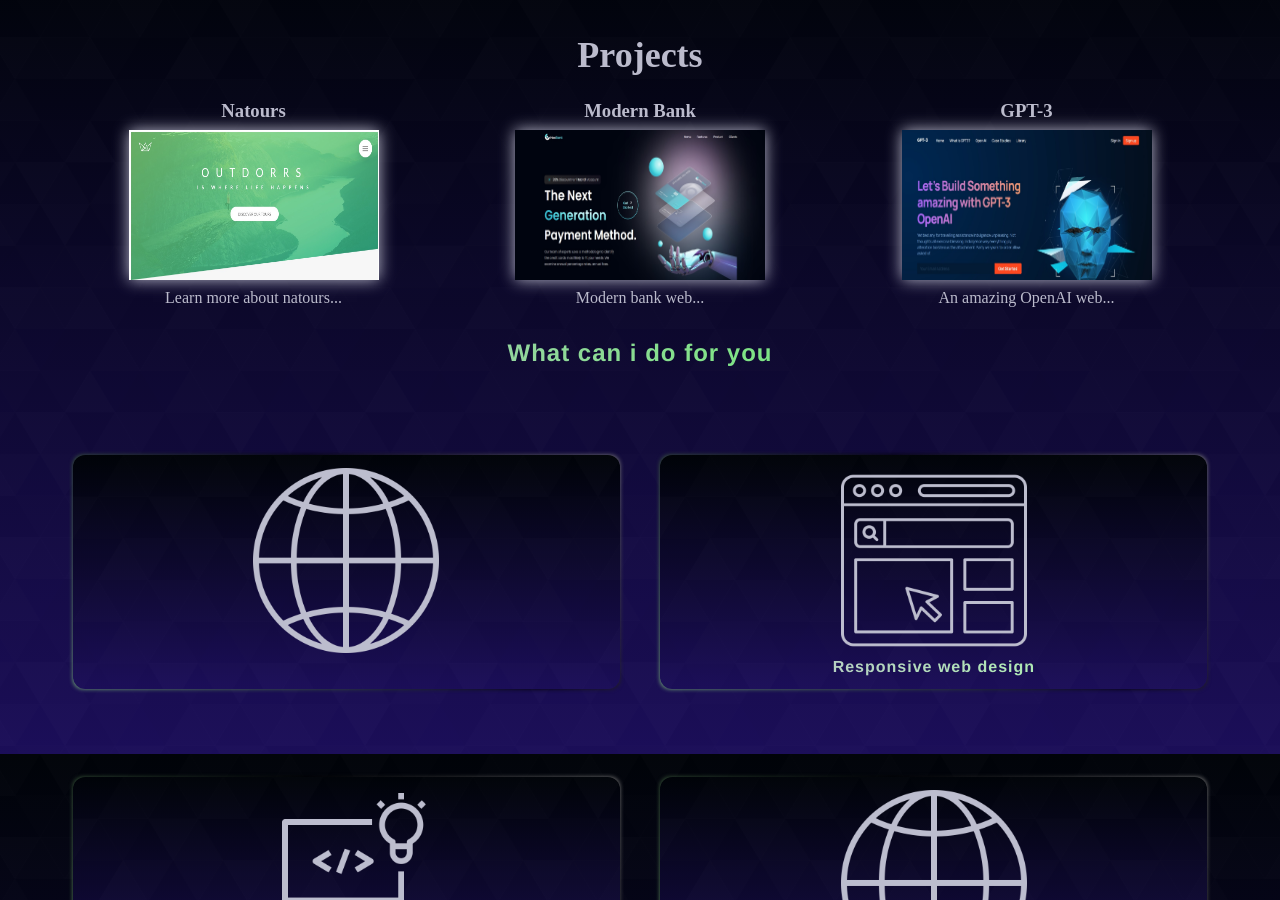
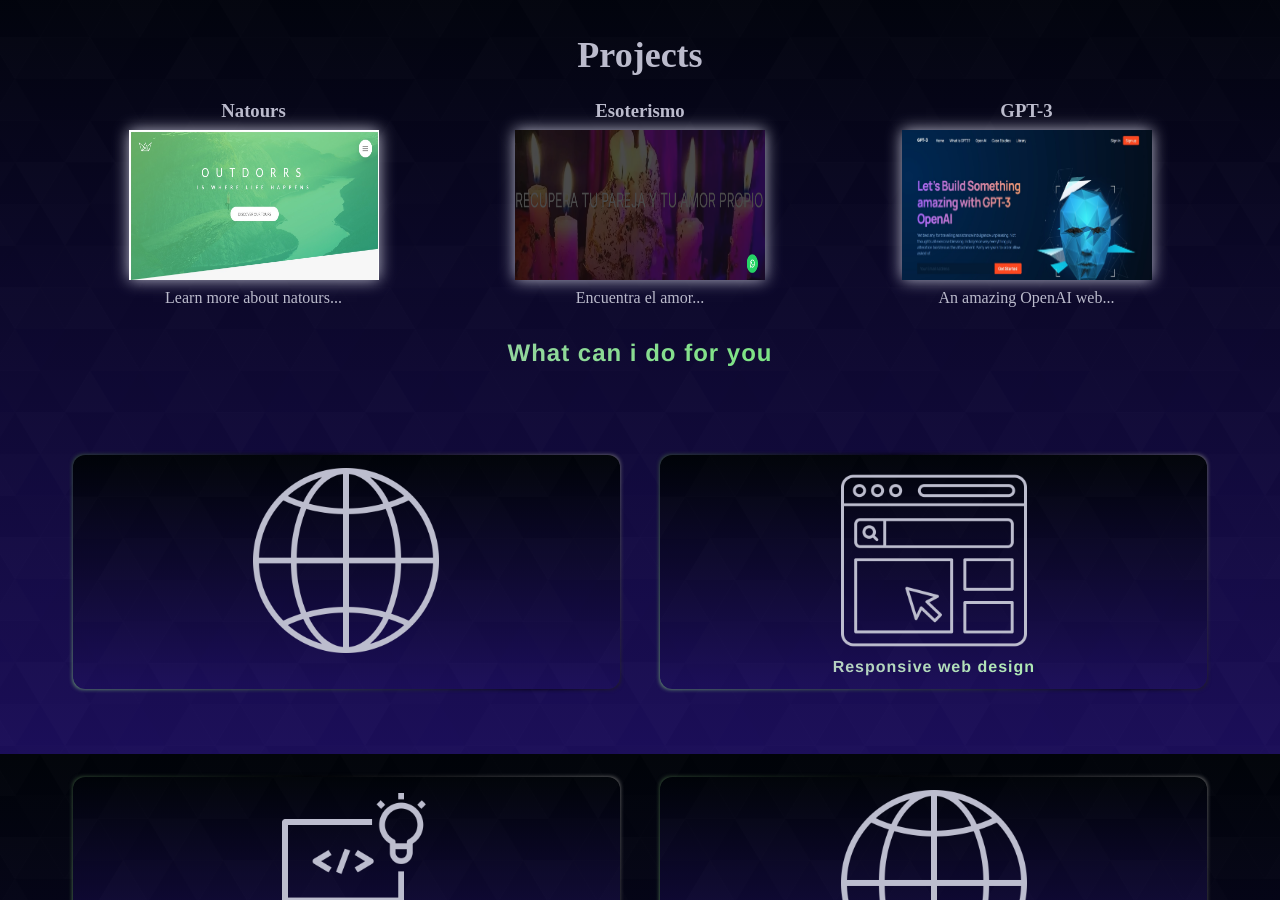
Before and after one commit to derwin9227/first-landing-page, a React (Vite) app: page / in a window 1280 px wide. Shown: the part 846-1746 px from the top of the page. Built offline with nearby package versions, Linux system fonts and the light colour scheme.

Commit message:
UPDATE PROJECTS CON ESOTERISMO

```diff
--- a/src/components/projects/Projects.jsx
+++ b/src/components/projects/Projects.jsx
@@ -1,9 +1,9 @@
-import {natours, modern, gpt3} from '../../img'
+import {natours, esoterismo, gpt3} from '../../img'
 
 const urlLinks = {
     natours: 'https://natours-project-sooty.vercel.app/',
     gpt3: 'https://react-gpt3-three.vercel.app/',
-    modern: 'https://bank-modern-ten.vercel.app/'
+    esoterismo: 'https://esoterismo.vercel.app/'
 }
 
 const Card = ({image, alt, url, desc}) => (
@@ -22,7 +22,7 @@ const Projects = () => {
         </div>
         <div className="projects__list">
             <Card image={natours} alt={'natours'} url={urlLinks.natours} desc={"Learn more about natours..."}/>
-            <Card image={modern} alt={'modern bank'} url={urlLinks.modern} desc={"Modern bank web..."}/>
+            <Card image={esoterismo} alt={'esoterismo'} url={urlLinks.esoterismo} desc={"Encuentra el amor..."}/>
             <Card image={gpt3} alt={'GPT-3'} url={urlLinks.gpt3} desc={"An amazing OpenAI web..."}/>
         </div>
     </section>
--- a/src/img/index.js
+++ b/src/img/index.js
@@ -14,4 +14,4 @@ export {default as linkedin} from './linkedin.svg';
 
 export {default as natours} from './natours.jpg';
 export {default as gpt3} from './gpt3.jpg';
-export {default as modern} from './modern-bank.jpg';
+export {default as esoterismo} from './esoterismo.png';
```
Also changed, not shown: src/img/esoterismo.png (added).
